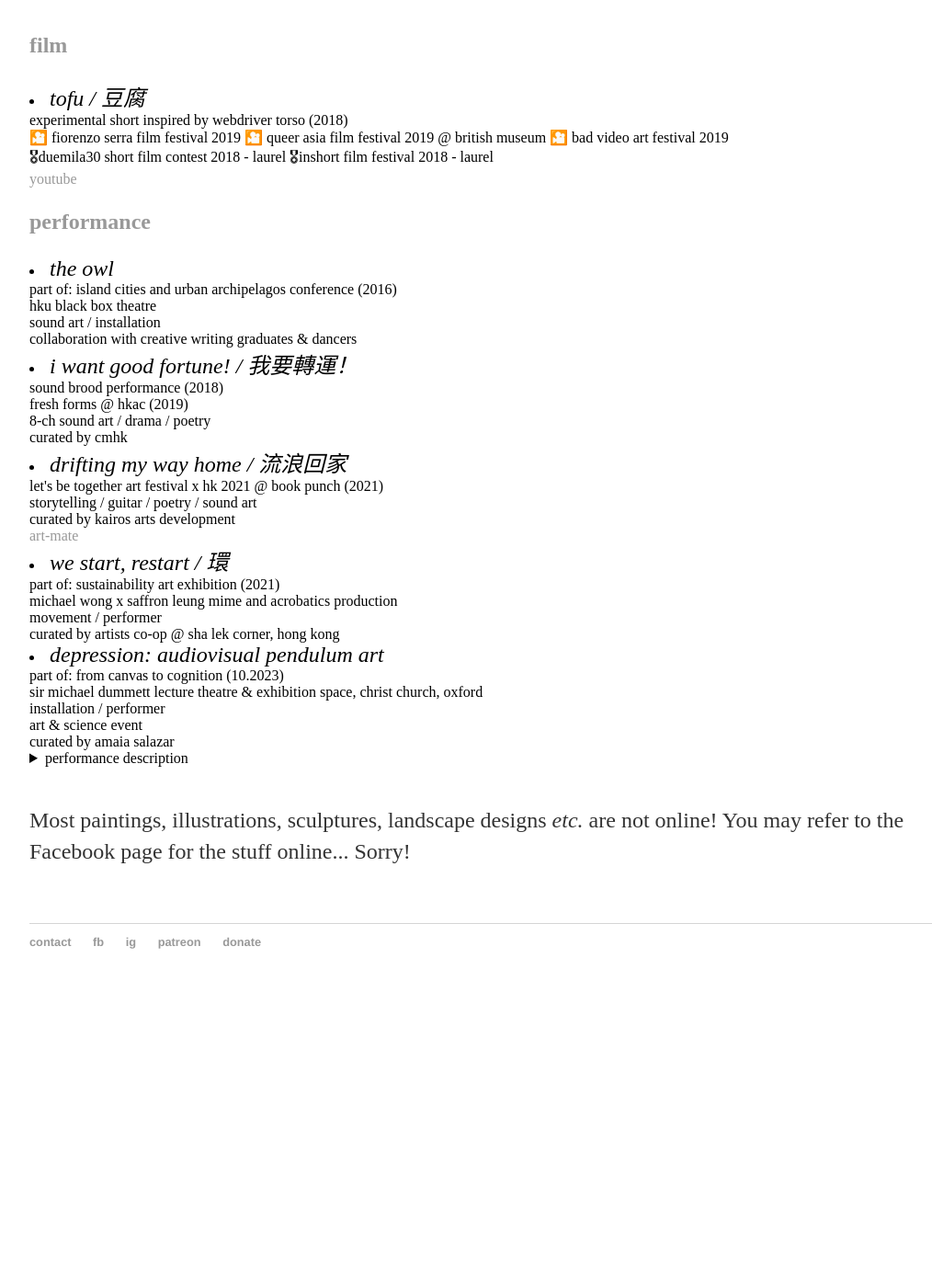
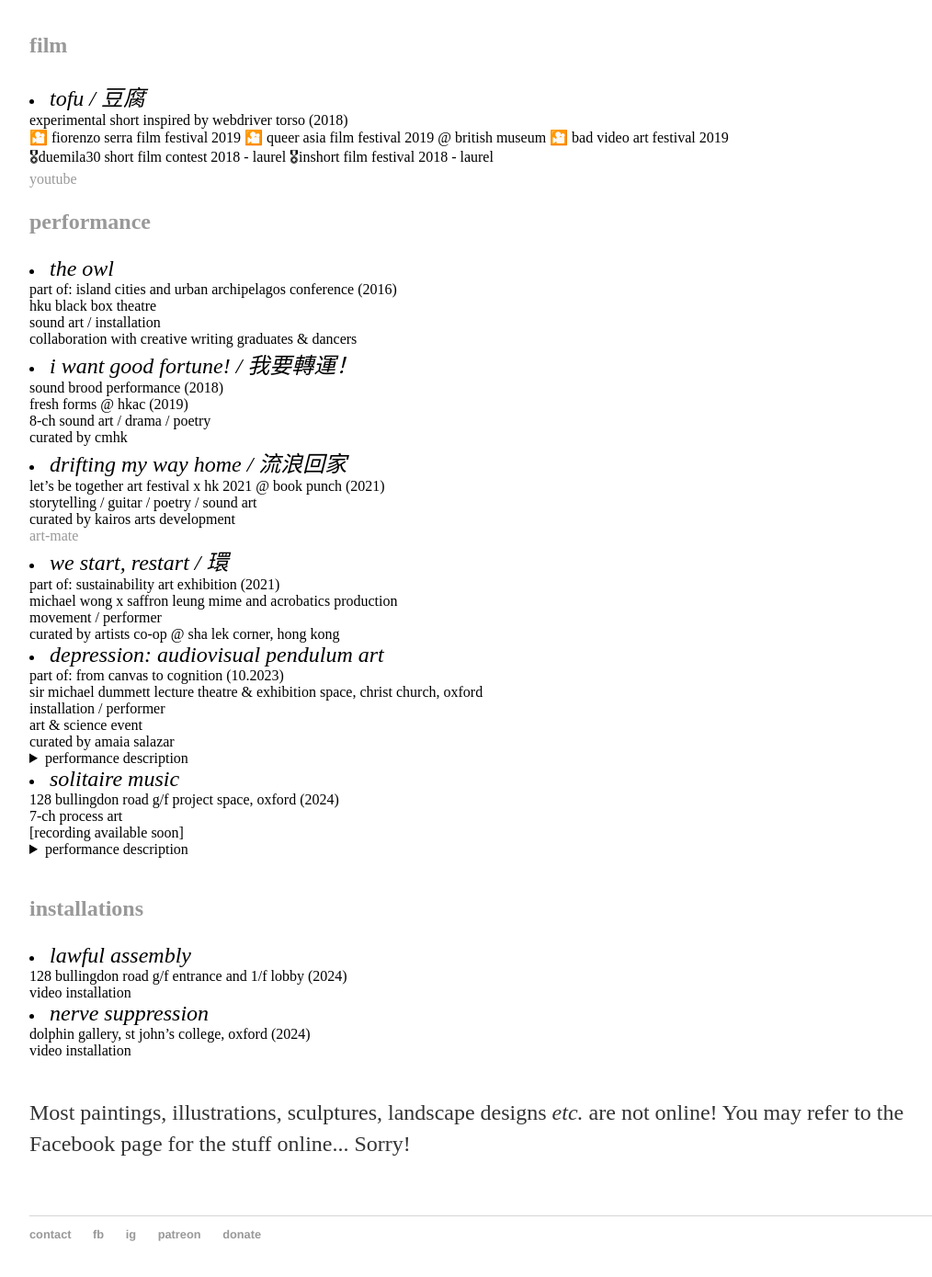
Before and after one commit to maksuihin/maksuihin.github.io, a Jekyll site: the page built from performance.html, in a window 1280 px wide and 1400 px high, scrolled down 325 px. Shown: the top 1389 px of the window at 92% size, without its empty margins (96-1110 px from the left). Built offline with Jekyll 4.4.1, drawn with Linux system fonts in a browser that asks for light colours; before the commit the page ends 1407 px from its top, so only the background shows below that.

Commit message:
Update performance.html

```diff
--- a/performance.html
+++ b/performance.html
@@ -14,7 +14,7 @@ title: Sui-hin Mak film/performance
 				</br>simple graph animated using python script (2018)
 				</br><a href="https://www.youtube.com/watch?v=XOEyKH9P-h4">youtube</a></li>
 
-			</br>
+			</u1></br>
 
 			<p><h2>film</h2></p><u1>
 		<li><em>tofu / <span lang="zh">豆腐</span></em>
@@ -22,6 +22,8 @@ title: Sui-hin Mak film/performance
 				</br>🎦 fiorenzo serra film festival 2019 🎦 queer asia film festival 2019 @ british museum 🎦 bad video art festival 2019
 				</br>🎖duemila30 short film contest 2018 - laurel 🎖inshort film festival 2018 - laurel
 				</br><a href="https://www.youtube.com/watch?v=aERXt2IMxPM">youtube</a></li>
+
+			</u1>
 
 			<p><h2>performance</h2></p><u1>
 		<li><em>the owl</em>
@@ -36,7 +38,7 @@ title: Sui-hin Mak film/performance
 				</br>8-ch sound art / drama / poetry
        				 </br>curated by cmhk</li>
 		<li><em>drifting my way home / <span lang="zh">流浪回家</span></em>
-    				</br>let's be together art festival x hk 2021 @ book punch (2021)
+    				</br>let’s be together art festival x hk 2021 @ book punch (2021)
 				</br>storytelling / guitar / poetry / sound art
        				</br>curated by kairos arts development
 				</br><a href="https://www.art-mate.net/doc/59655">art-mate</a></li>
@@ -54,7 +56,27 @@ title: Sui-hin Mak film/performance
 			</br><details><summary>performance description</summary>
 			The audiovisual installation performance suspends gloves as a chaotic pendulum system. The gloves wail with live electronic sounds generated by analogue accelerometers, and helplessly drip paint into frantic patterns. Their struggle shows the unpredictability and impermanence in life, and that we are all interconnected in this world. It discusses mental health and emotional response to trauma and drastic changes in living conditions.
 			</details></li>
+		<li><em>solitaire music</em>
+			</br>128 bullingdon road g/f project space, oxford (2024)
+			</br>7-ch process art
+			</br>[recording available soon]
+       			</br><details><summary>performance description</summary>
+			The performance mixes Mozart-Cagean game music, serialist musique concrète and video art. The spatialised multichannel audio explores polarised chromatic tensions within the socio-mystic gamut. Found sounds of propaganda and conflicts were assigned to every playing card on the tableau. It reflects on how a single person could construct justice and peace in a tumultuous world with an unknown future.
+			</details></li>
+
+		</u1>
 </br>
+
+			<p><h2>installations</h2></p><u1>
+				<li><em>lawful assembly</em>
+        			</br>128 bullingdon road g/f entrance and 1/f lobby (2024)
+				</br>video installation</li>
+
+				<li><em>nerve suppression</em>
+        			</br>dolphin gallery, st john’s college, oxford (2024)
+				</br>video installation</li>
+			</u1></br>
+
 <p>Most paintings, illustrations, sculptures, landscape designs <em>etc.</em> are not online!
 You may refer to the Facebook page for the stuff online... Sorry!</p>
 
```
